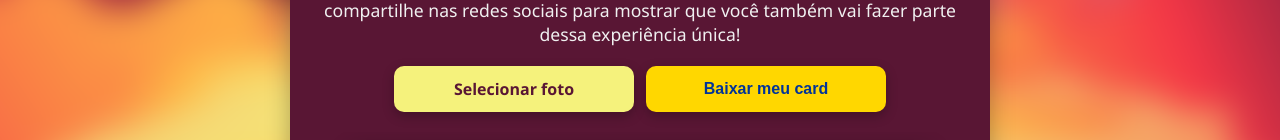
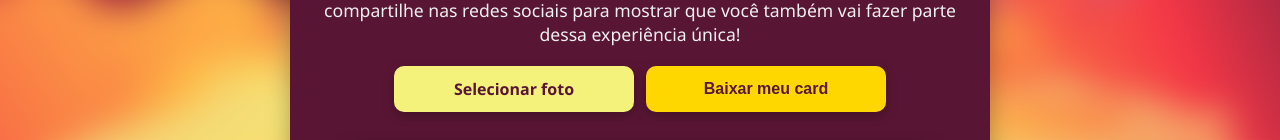
Before and after one commit to Lucascordova-18/maria-brasileira, a plain HTML site: page index.html in a window 1280 px wide. Shown: the part 359-499 px from the top of the page. Drawn offline with Linux system fonts and the light colour scheme.

Commit message:
Update index.html

```diff
--- a/index.html
+++ b/index.html
@@ -112,7 +112,7 @@
 
     .btn {
       background: var(--primary);
-      color: #003399;
+      color: #591634;
     }
 
     .btn:hover {
```
